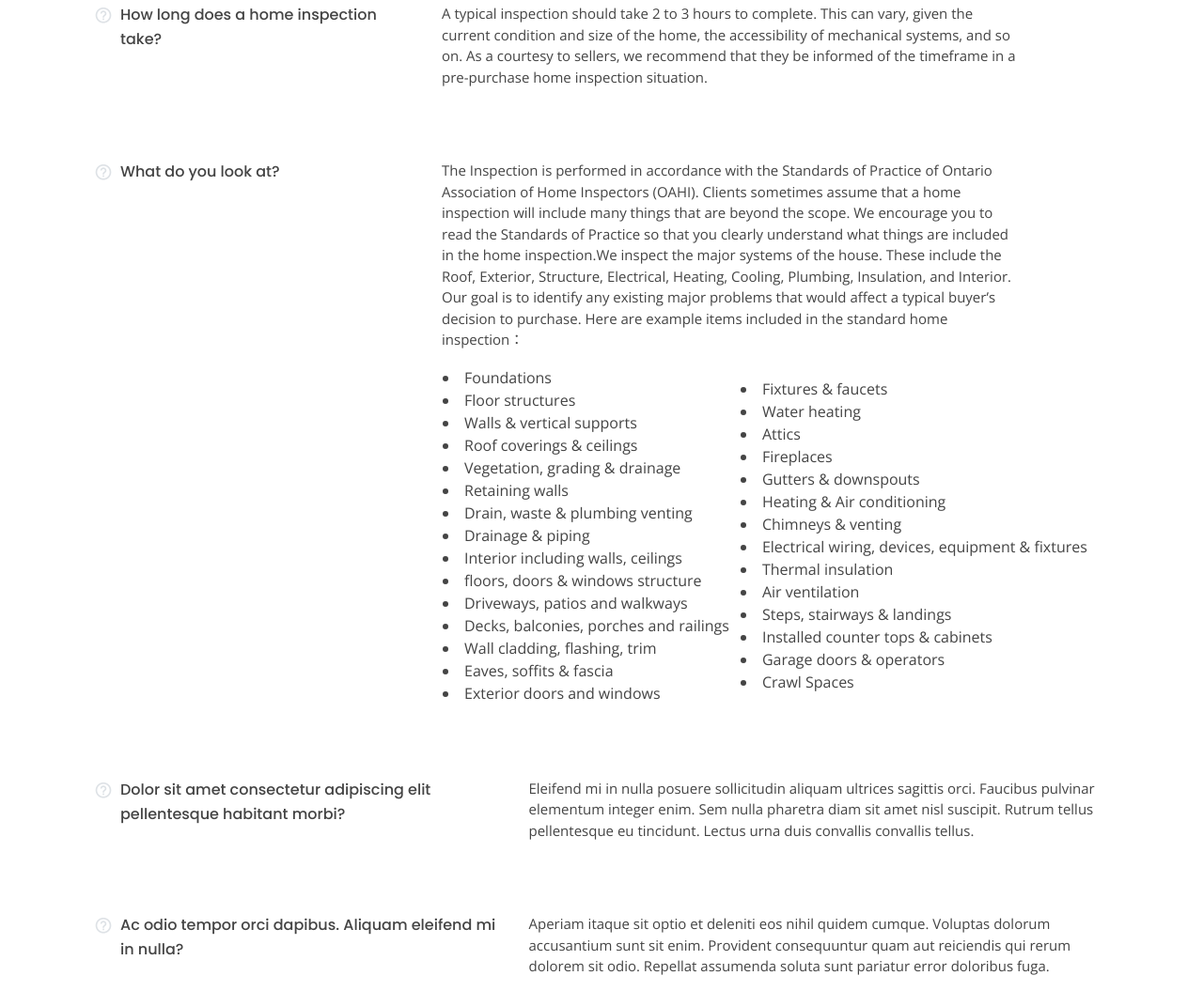
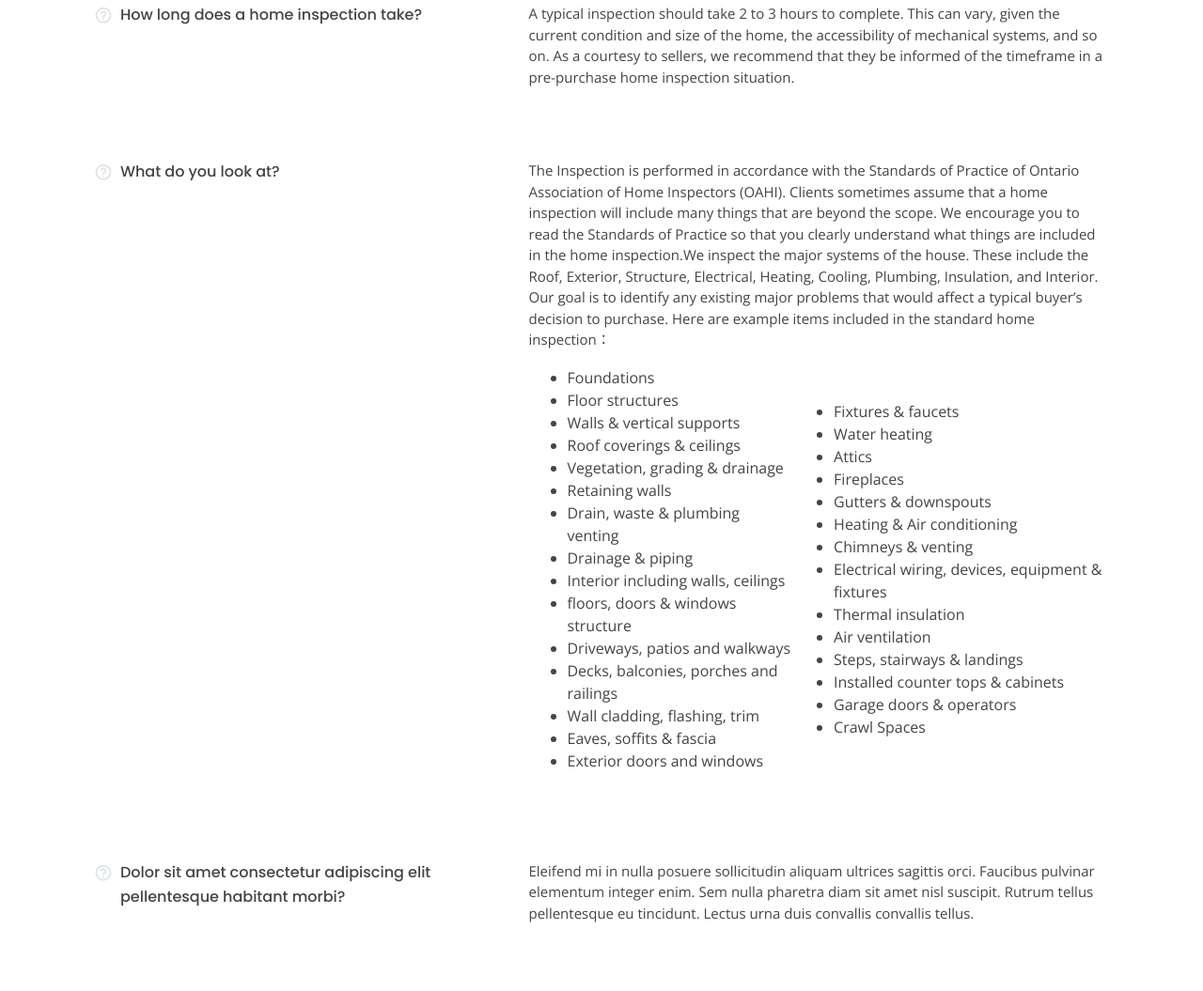
Before and after one commit to chfeng00/chfeng00.github.io, a plain HTML site: page FAQs.html in a window 1280 px wide. Shown: the part 1057-2112 px from the top of the page at 94% size. Drawn offline with nearby package versions, Linux system fonts and the light colour scheme; a script that the page names is missing.

Commit message:
update the FAQ page form format

```diff
--- a/FAQs.html
+++ b/FAQs.html
@@ -110,7 +110,7 @@
     <section id="faq" class="faq">
       <div class="container">
         <div class="row faq-item d-flex align-items-stretch">
-          <div class="col-lg-4">
+          <div class="col-lg-5">
             <i class="bx bx-help-circle"></i>
             <h4>How long does a home inspection take?</h4>
           </div>
@@ -122,7 +122,7 @@
         </div><!-- End F.A.Q Item-->
 
         <div class="row faq-item d-flex align-items-stretch">
-          <div class="col-lg-4">
+          <div class="col-lg-5">
             <i class="bx bx-help-circle"></i>
             <h4>What do you look at?
             </h4>
@@ -132,10 +132,11 @@
               The Inspection is performed in accordance with the Standards of Practice of Ontario Association of Home Inspectors (OAHI). Clients sometimes assume that a home inspection will include many things that are beyond the scope. We encourage you to read the Standards of Practice so that you clearly understand what things are included in the home inspection.We inspect the major systems of the house. These include the Roof, Exterior, Structure, Electrical, Heating, Cooling, Plumbing, Insulation, and Interior. Our goal is to identify any existing major problems that would affect a typical buyer’s decision to purchase. Here are example items included in the standard home inspection：
             </p>
             <p>
-              <table class="has-text-align-left" width="700">
+              <table class="has-text-align-left">
                 <tbody>
                   <tr>
                     <td>
+                      <ul>
                       <li>Foundations</li>
                       <li>Floor structures</li>
                       <li>Walls & vertical supports</li>
@@ -151,8 +152,10 @@
                       <li>Wall cladding, flashing, trim</li>
                       <li>Eaves, soffits & fascia</li>
                        <li>Exterior doors and windows</li>
+                       </ul>
                     </td>
                     <td>
+                      <ul>
                       <li>Fixtures & faucets</li>
                       <li>Water heating</li>
                       <li>Attics</li>
@@ -167,6 +170,7 @@
                       <li> Installed counter tops & cabinets</li>
                       <li> Garage doors & operators</li>
                       <li>Crawl Spaces</li>
+                      </ul>
                     </td>
 
                   </tr>
```
